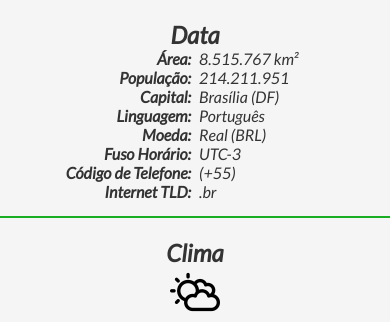
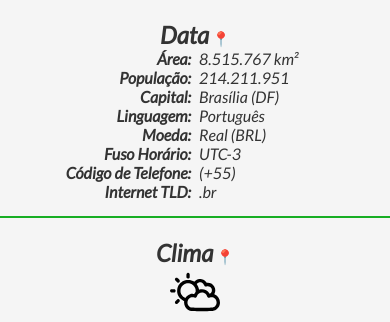
Before and after one commit to IvanJuniorbyu/wdd131, a plain HTML site: page local.html in a window 390 px wide. Shown: the part 489-811 px from the top of the page. Drawn offline with Linux system fonts and the light colour scheme; a web font is replaced by a local one.

Commit message:
Update local.html and local-mobile.css for improved weather icon and description

```diff
--- a/estilos/local-mobile.css
+++ b/estilos/local-mobile.css
@@ -74,3 +74,8 @@ footer {
     background-color: var(--cor-principal);
     color: var(--cor-fundo);
 }
+
+.data h2::after, .clima h2::after {
+    content: " 📍"; /* Adiciona um emoji ou símbolo decorativo automaticamente */
+    font-size: 0.9rem;
+}
--- a/local.html
+++ b/local.html
@@ -4,7 +4,7 @@
     <meta charset="UTF-8">
     <meta name="viewport" content="width=device-width, initial-scale=1.0">
     <meta name="author" content="Ivan Junior">
-    <meta name="description" content="Uma breve descrição do documento">
+    <meta name="description" content="Nessa página eu exponho alguns dados no meu país, O Brasil.">
     <link rel="stylesheet" href="estilos/local-mobile.css">
     <link rel="stylesheet" href="estilos/local.css">
     <script src="scripts/local.js" defer></script>
@@ -42,7 +42,7 @@
         </section>
         <section class="clima">
             <h2>Clima</h2>
-            <img src="imagens/nublado-icon.webp" alt="Imagem do clima" class="clima-icon">
+            <img src="imagens/nublado-icon.svg" alt="Imagem do clima" class="clima-icon">
             <p><strong>Temperatura:</strong><span id="temp" class="valor">10 °C</span></p>
             <p><strong>Condições:</strong><span class="valor">Parcialmente Nublado</span></p>
             <p><strong>Vento:</strong><span id="vento" class="valor">11 km/h</span></p>
```
Also changed, not shown: imagens/nublado-icon.svg (added), imagens/nublado-icon.webp (deleted).
